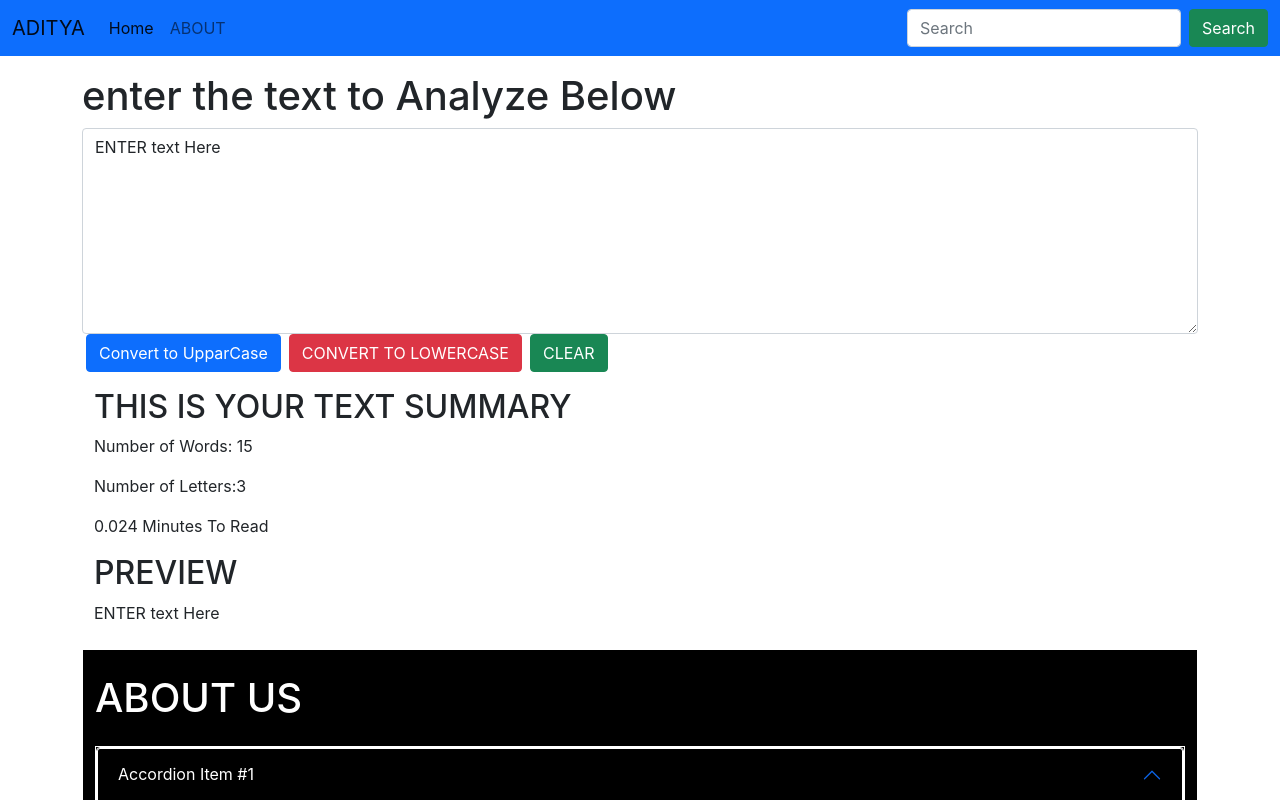
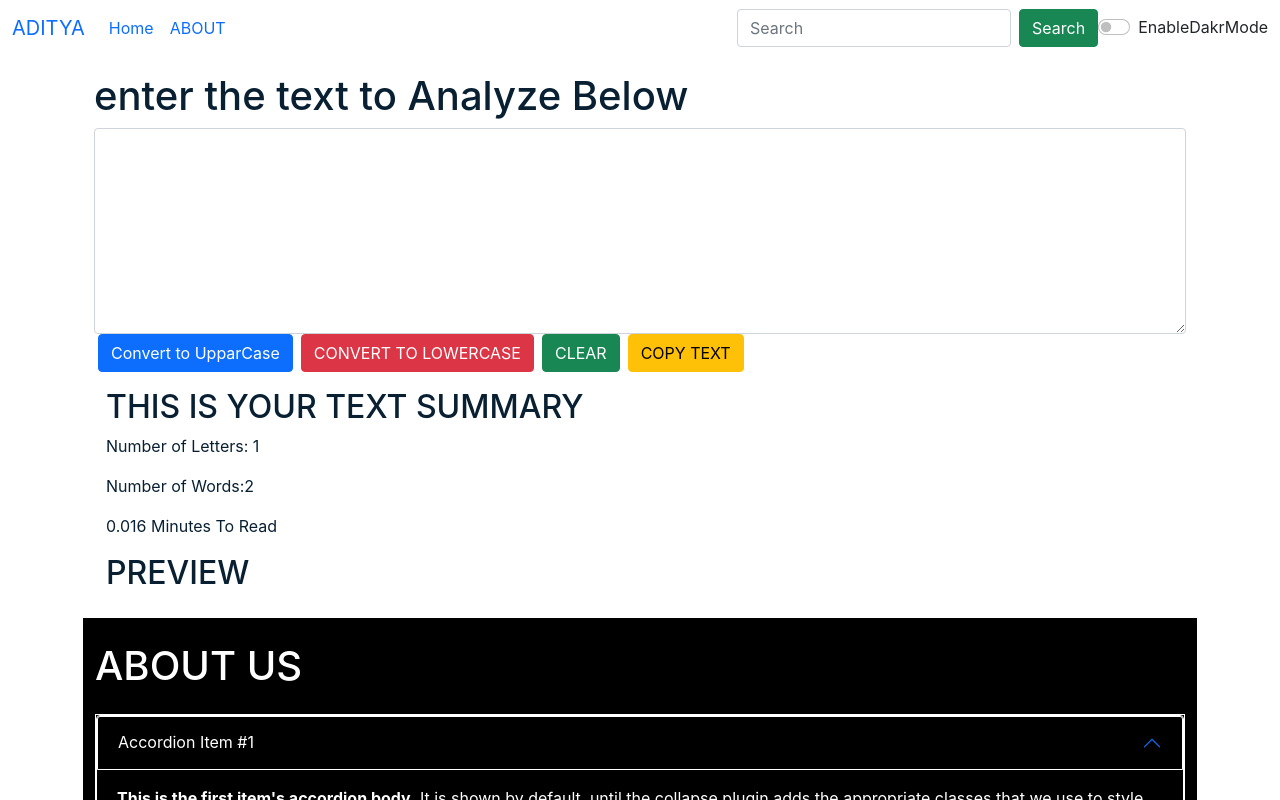
Before and after one commit to Aditya-raj77x/React-, a React (Create React App) app in the folder my-app/: page / in a window 1280 px wide. Shown: the top 800 px of the page. Built offline with nearby package versions, Linux system fonts and the light colour scheme.

Commit message:
body dark mode

```diff
--- a/my-app/src/App.js
+++ b/my-app/src/App.js
@@ -1,15 +1,33 @@
+import { useState } from 'react';
 import './App.css';
 import About from './component/About';
 
 import Navbar from './component/Navbar';
 import TextForm from './component/TextForm';
 function App() {
+  const [mode, setmode] = useState("Light");
+  const [rem, setrem] = useState("EnableDakrMode");
+  const [tvar, settvar] = useState("dark")
+  const rex=()=>{
+    if(mode==='dark'){
+      setmode('light');
+      settvar('dark')
+      setrem('EnableDarkMode');
+      document.body.style.backgroundColor='white';
+    }
+    else{
+      setmode('dark');
+      settvar('light');
+      document.body.style.backgroundColor='#082032';
+      setrem('EnableLightMode');
+    }
+  }
   return (
     <>
 
-<Navbar title="ADITYA" ab="ABOUT"></Navbar>
+<Navbar title="ADITYA" ab="ABOUT" mode={mode} rem={rem} tvar={tvar} rex={rex}></Navbar>
 <div className="container my-3">
-<TextForm heading="enter the text to Analyze Below"/>
+<TextForm heading="enter the text to Analyze Below" mode={mode}/>
 
 </div>
 <div className='container my-4'>
--- a/my-app/src/component/About.js
+++ b/my-app/src/component/About.js
@@ -38,39 +38,39 @@ export default function About() {
   return (
     <div className='container' style={myst}>
       <h1 className='my-4'>ABOUT US</h1>
-        <div class="accordion" id="accordionExample" style={myst}>
-  <div class="accordion-item" style={myst}>
-    <h2 class="accordion-header" id="headingOne">
-      <button style={myst} class="accordion-button" type="button" data-bs-toggle="collapse" data-bs-target="#collapseOne" aria-expanded="true" aria-controls="collapseOne">
+        <div className="accordion" id="accordionExample" style={myst}>
+  <div className="accordion-item" style={myst}>
+    <h2 className="accordion-header" id="headingOne">
+      <button style={myst} className="accordion-button" type="button" data-bs-toggle="collapse" data-bs-target="#collapseOne" aria-expanded="true" aria-controls="collapseOne">
         Accordion Item #1
       </button>
     </h2>
-    <div id="collapseOne" class="accordion-collapse collapse show" aria-labelledby="headingOne" data-bs-parent="#accordionExample">
-      <div class="accordion-body">
+    <div id="collapseOne" className="accordion-collapse collapse show" aria-labelledby="headingOne" data-bs-parent="#accordionExample">
+      <div className="accordion-body">
         <strong>This is the first item's accordion body.</strong> It is shown by default, until the collapse plugin adds the appropriate classes that we use to style each element. These classes control the overall appearance, as well as the showing and hiding via CSS transitions. You can modify any of this with custom CSS or overriding our default variables. It's also worth noting that just about any HTML can go within the <code>.accordion-body</code>, though the transition does limit overflow.
       </div>
     </div>
   </div>
-  <div class="accordion-item" style={myst}>
-    <h2 class="accordion-header" id="headingTwo">
-      <button style={myst} class="accordion-button collapsed" type="button" data-bs-toggle="collapse" data-bs-target="#collapseTwo" aria-expanded="false" aria-controls="collapseTwo">
+  <div className="accordion-item" style={myst}>
+    <h2 className="accordion-header" id="headingTwo">
+      <button style={myst} className="accordion-button collapsed" type="button" data-bs-toggle="collapse" data-bs-target="#collapseTwo" aria-expanded="false" aria-controls="collapseTwo">
         Accordion Item #2
       </button>
     </h2>
-    <div id="collapseTwo" class="accordion-collapse collapse" aria-labelledby="headingTwo" data-bs-parent="#accordionExample">
-      <div class="accordion-body">
+    <div id="collapseTwo" className="accordion-collapse collapse" aria-labelledby="headingTwo" data-bs-parent="#accordionExample">
+      <div className="accordion-body">
         <strong>This is the second item's accordion body.</strong> It is hidden by default, until the collapse plugin adds the appropriate classes that we use to style each element. These classes control the overall appearance, as well as the showing and hiding via CSS transitions. You can modify any of this with custom CSS or overriding our default variables. It's also worth noting that just about any HTML can go within the <code>.accordion-body</code>, though the transition does limit overflow.
       </div>
     </div>
   </div>
-  <div class="accordion-item" style={myst}>
-    <h2 class="accordion-header" id="headingThree">
-      <button style={myst} class="accordion-button collapsed" type="button" data-bs-toggle="collapse" data-bs-target="#collapseThree" aria-expanded="false" aria-controls="collapseThree">
+  <div className="accordion-item" style={myst}>
+    <h2 className="accordion-header" id="headingThree">
+      <button style={myst} className="accordion-button collapsed" type="button" data-bs-toggle="collapse" data-bs-target="#collapseThree" aria-expanded="false" aria-controls="collapseThree">
         Accordion Item #3
       </button>
     </h2>
-    <div id="collapseThree" class="accordion-collapse collapse" aria-labelledby="headingThree" data-bs-parent="#accordionExample">
-      <div class="accordion-body">
+    <div id="collapseThree" className="accordion-collapse collapse" aria-labelledby="headingThree" data-bs-parent="#accordionExample">
+      <div className="accordion-body">
         <strong>This is the third item's accordion body.</strong> It is hidden by default, until the collapse plugin adds the appropriate classes that we use to style each element. These classes control the overall appearance, as well as the showing and hiding via CSS transitions. You can modify any of this with custom CSS or overriding our default variables. It's also worth noting that just about any HTML can go within the <code>.accordion-body</code>, though the transition does limit overflow.
       </div>
     </div>
--- a/my-app/src/component/Navbar.js
+++ b/my-app/src/component/Navbar.js
@@ -3,7 +3,7 @@ import PropTypes from 'prop-types'
 
 export default function Navbar(props) {
   return (
-    <nav className="navbar navbar-expand-lg navbar-light bg-primary">
+    <nav className={`navbar navbar-expand-lg navbar-${props.mode} bg-${props.mode}`}>
     <div className="container-fluid">
       <a className="navbar-brand" href="/">{props.title}</a>
       <button className="navbar-toggler" type="button" data-bs-toggle="collapse" data-bs-target="#navbarSupportedContent" aria-controls="navbarSupportedContent" aria-expanded="false" aria-label="Toggle navigation">
@@ -22,6 +22,10 @@ export default function Navbar(props) {
           <input className="form-control me-2" type="search" placeholder="Search" aria-label="Search"/>
           <button className="btn btn-success " type="submit">Search</button>
         </form>
+      <div className={`form-check form-switch text-${props.tvar}`}>
+        <input className="form-check-input" onClick={props.rex} type="checkbox" role="switch" id="flexSwitchCheckDefault"/>
+        <label className="form-check-label" htmlFor="flexSwitchCheckDefault">{props.rem}</label>
+      </div>
       </div>
     </div>
   </nav>
--- a/my-app/src/component/TextForm.js
+++ b/my-app/src/component/TextForm.js
@@ -6,6 +6,12 @@ export default function TextForm(props) {
     console.log("up was c;icked"+txt);
     let newtxt=txt.toUpperCase();
     setText(newtxt);
+  }
+  const cop=()=>{
+    let cc=document.getElementById("myinput");
+    cc.select();
+    navigator.clipboard.writeText(cc.value);
+
   }
   const dp=()=>{
     let a=txt.toLowerCase();
@@ -18,25 +24,27 @@ export default function TextForm(props) {
   const sp=()=>{
     setText("");
   }
-  const [txt, setText] = useState('ENTER text Here');
+  const [txt, setText] = useState(' ');
   return (
     <>
-
+      <div className='container' style={{color:props.mode==='dark'?'white':'#082032'}}>
         <h1>{props.heading}</h1>
         <div className="mb-3">
 
-        <textarea className="form-control" id="myinput" rows="8" value={txt} onChange={hc}></textarea>
+        <textarea className="form-control" style={{backgroundColor:props.mode==='dark'?'#082032':'white',color:props.mode==='dark'?'white':'#082032'}} id="myinput" rows="8" value={txt} onChange={hc}></textarea>
         <button className='btn btn-primary mx-1' onClick={upclick}>Convert to UpparCase</button>
         <button className='btn btn-danger mx-1' onClick={dp}>CONVERT TO LOWERCASE</button>
         <button className='btn btn-success mx-1' onClick={sp}>CLEAR</button>
+        <button className='btn btn-warning mx-1' onClick={cop}>COPY TEXT</button>
     </div>
     <div className='container'>
         <h2> THIS IS YOUR TEXT SUMMARY</h2>
-        <p> Number of Words: {txt.length}  </p>
-        <p>Number of Letters:{txt.split(" ").length}</p>
+        <p> Number of Letters: {txt.length}  </p>
+        <p>Number of Words:{txt.split(" ").length}</p>
         <p>{0.008 * txt.split(" ").length} Minutes To Read</p>
         <h2>PREVIEW</h2>
-        {txt}
+        <p>{txt.length>0?txt:"Enter Something To priview on the text box above "}</p>
+      </div>
       </div>
     </>
   )
```
